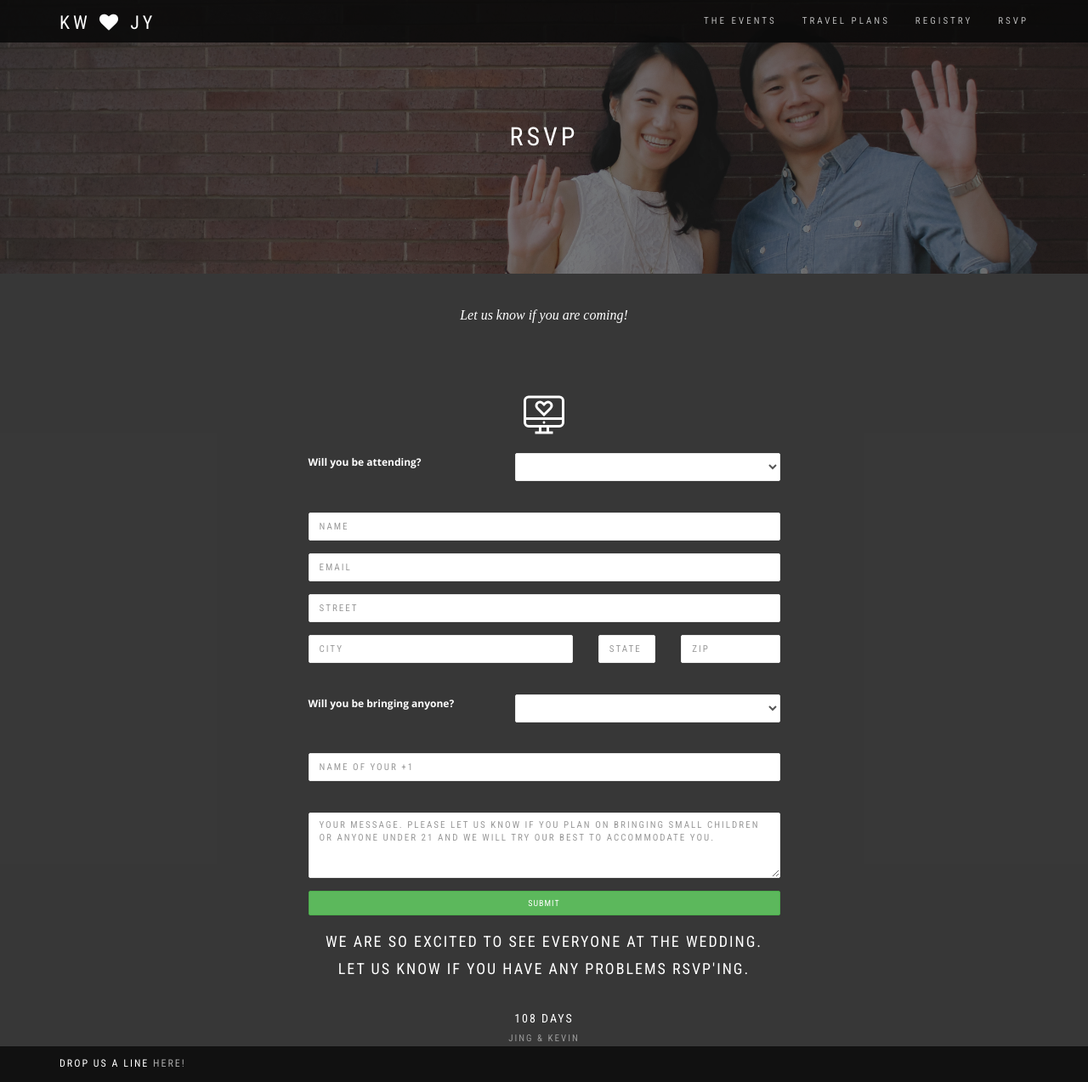
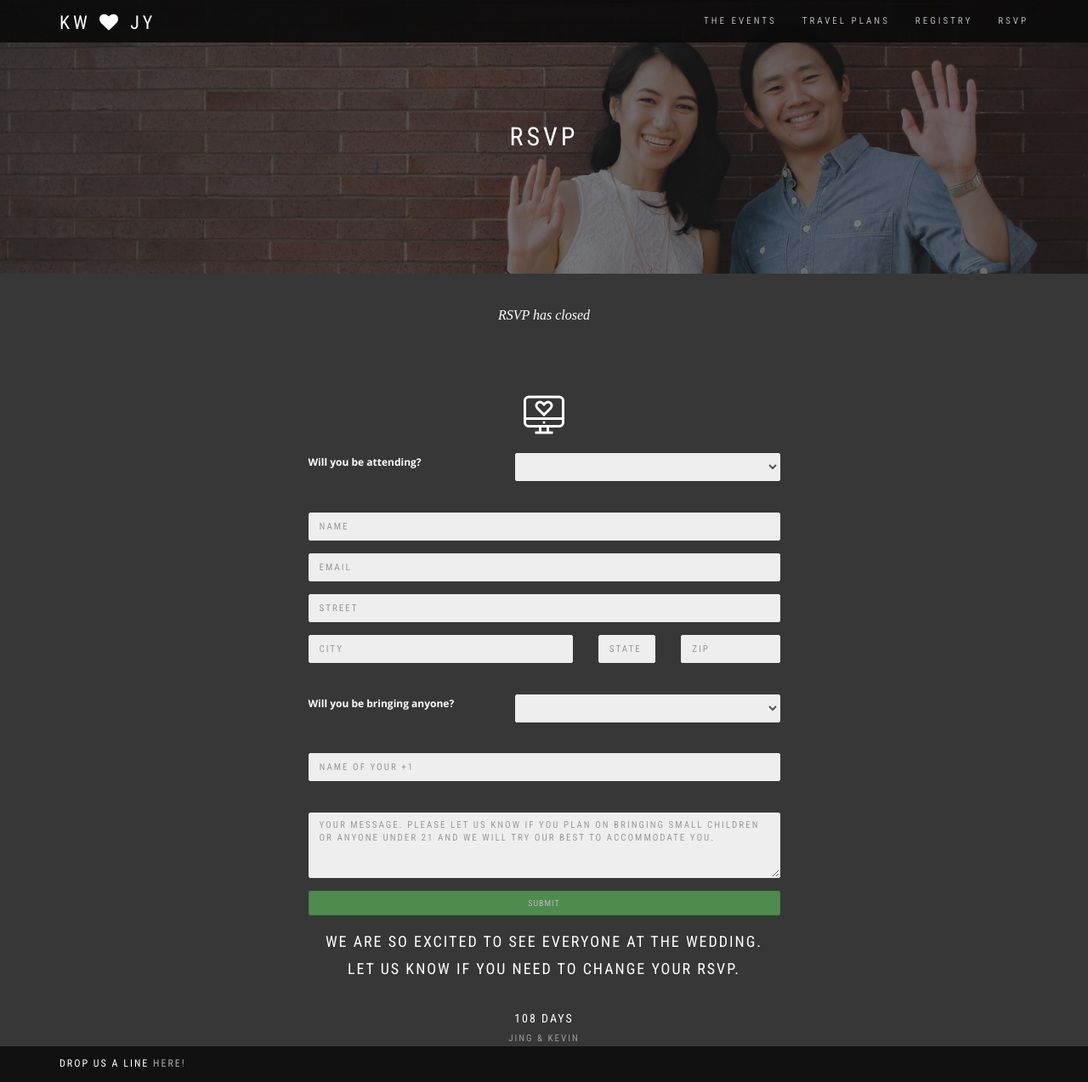
Before and after one commit to jingandkevin/rsvp, a Flask app: page /rsvp in a window 1280 px wide. Shown: the whole page at 85% size. Run offline with Flask 2, Linux system fonts and the light colour scheme; some libraries are stand-ins or nearby versions; some web fonts are replaced.

Commit message:
closing rsvp

```diff
--- a/templates/rsvp.html
+++ b/templates/rsvp.html
@@ -83,7 +83,7 @@
             <div id="transit" class="col-sm-6 col-sm-offset-3" >
                 <h2 class="module-title font-alt"></h2>
                 <div class="module-subtitle font-serif">
-                    Let us know if you are coming! <br>
+                    RSVP has closed <br>
                 </div>
             </div>
         </div>
@@ -100,30 +100,30 @@
                 {{ utils.flashed_messages(container=False, dismissible=True) }}
                 <form action="" method="post" class="form-horizontal">
                     {{ form.hidden_tag() }}
-                    <div class="form-group"><div class="col-md-5"><label>Will you be attending?</label></div><div class="col-md-7">{{ form.attending(class="form-control") }}</div></div>
+                    <div class="form-group"><div class="col-md-5"><label>Will you be attending?</label></div><div class="col-md-7">{{ form.attending(class="form-control",disabled=true) }}</div></div>
                     <br>
-                    <div class="form-group"><div class="col-md-12">{{ form.name(size=60,class="form-control", placeholder="Name") }}</div></div>
-                    <div class="form-group"><div class="col-md-12">{{ form.email(size=60,class="form-control", placeholder="Email") }}</div></div>
-                    <div class="form-group"><div class="col-md-12">{{ form.street(size=60,class="form-control", placeholder="Street") }}</div></div>
+                    <div class="form-group"><div class="col-md-12">{{ form.name(size=60,class="form-control", placeholder="Name",disabled=true) }}</div></div>
+                    <div class="form-group"><div class="col-md-12">{{ form.email(size=60,class="form-control", placeholder="Email",disabled=true) }}</div></div>
+                    <div class="form-group"><div class="col-md-12">{{ form.street(size=60,class="form-control", placeholder="Street",disabled=true) }}</div></div>
                     <div class="form-group">
-                    <div class="col-sm-7">{{ form.city(class="form-control", placeholder="City") }}</div>
-                    <div class="col-sm-2">{{ form.state(class="form-control", placeholder="State") }}</div>
-                    <div class="col-sm-3">{{ form.zipcd(size=7,class="form-control", placeholder="Zip") }}</div>
+                    <div class="col-sm-7">{{ form.city(class="form-control", placeholder="City",disabled=true) }}</div>
+                    <div class="col-sm-2">{{ form.state(class="form-control", placeholder="State",disabled=true) }}</div>
+                    <div class="col-sm-3">{{ form.zipcd(size=7,class="form-control", placeholder="Zip",disabled=true) }}</div>
                     </div>
                     <br>
-                    <div class="form-group"><div class="col-md-5"><label>Will you be bringing anyone?</label></div><div class="col-md-7">{{ form.plusone(class="form-control") }}</div></div>
+                    <div class="form-group"><div class="col-md-5"><label>Will you be bringing anyone?</label></div><div class="col-md-7">{{ form.plusone(class="form-control",disabled=true) }}</div></div>
                     <br>
-                    <div class="form-group"><div class="col-md-12">{{ form.plusonename(size=60,class="form-control", placeholder="Name of your +1") }}</div></div>
+                    <div class="form-group"><div class="col-md-12">{{ form.plusonename(size=60,class="form-control", placeholder="Name of your +1",disabled=true) }}</div></div>
                     <br>
-                    <div class="form-group"><div class="col-md-12">{{ form.message(class="form-control", rows="4", placeholder="Your Message. Please let us know if you plan on bringing small children or anyone under 21 and we will try our best to accommodate you.") }}</div></div>
-                    <div class="form-group"><div class="col-md-12"><input type="submit" value="Submit" class="btn btn-success btn-block btn-round btn-sm has-spinner"></div></div>
+                    <div class="form-group"><div class="col-md-12">{{ form.message(class="form-control", rows="4", placeholder="Your Message. Please let us know if you plan on bringing small children or anyone under 21 and we will try our best to accommodate you.",disabled=true) }}</div></div>
+                    <div class="form-group"><div class="col-md-12"><input type="submit" value="Submit" class="btn btn-success btn-block btn-round btn-sm has-spinner" disabled></div></div>
                 </form>
             </div>
         </div>
         <div class="row">
             <div class="col-sm-8 col-sm-offset-2">
                  <blockquote class="testimonial-text font-alt">We are so excited to see everyone at the wedding.
-                                    <br> Let us know if you have any problems RSVP'ing. </blockquote>
+                                    <br> Let us know if you need to change your RSVP. </blockquote>
             </div>
         </div>
         <!-- .row -->
```
